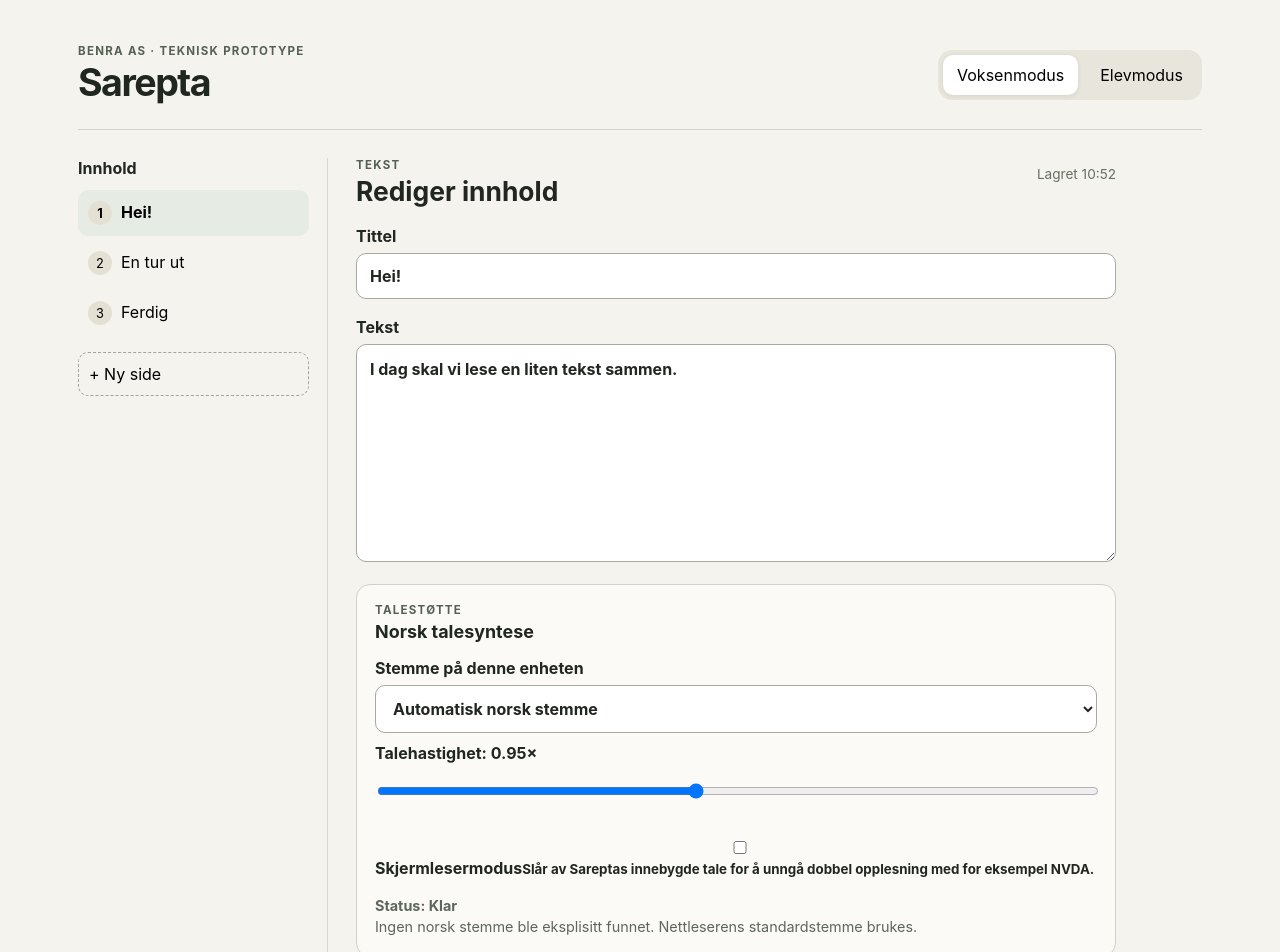
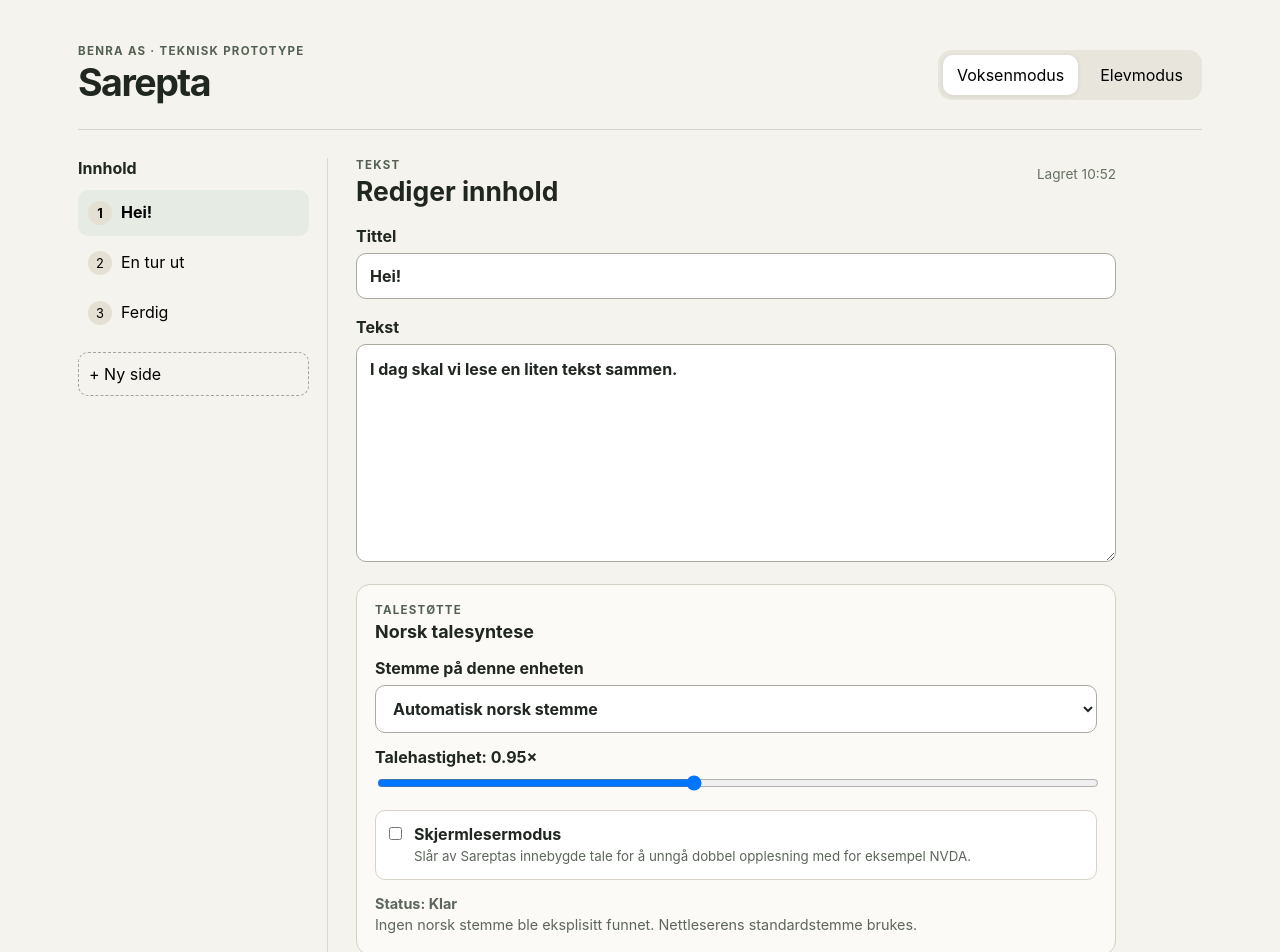
Before and after one commit to SuleBenme/benra-sarepta-prototype, a React (Vite) app in the folder frontend/: page / in a window 1280 px wide. Shown: the top 952 px of the page. Built offline with nearby package versions, Linux system fonts and the light colour scheme.

Commit message:
Style accessibility speech controls

```diff
--- a/frontend/src/styles.css
+++ b/frontend/src/styles.css
@@ -47,12 +47,27 @@ textarea { resize:vertical; line-height:1.5; }
   border-radius: 14px;
   background: #fbfaf6;
 }
-.voiceLabel { margin-bottom: 10px; }
+.voiceLabel, .rangeLabel { margin-bottom: 14px; }
+.rangeLabel input[type="range"] { padding:0; }
+.toggleRow {
+  display:flex;
+  gap:12px;
+  align-items:flex-start;
+  padding:13px;
+  margin:4px 0 14px;
+  border:1px solid #d7d2c7;
+  border-radius:10px;
+  background:#fff;
+}
+.toggleRow input { width:auto; margin:3px 0 0; }
+.toggleRow span { display:flex; flex-direction:column; gap:3px; }
+.toggleRow small { font-weight:400; color:#5d665b; line-height:1.4; }
 .speechMeta { color:#5d665b; font-size:.9rem; line-height:1.45; }
 .actions { display:flex; gap:10px; flex-wrap:wrap; }
 .actions button, .studentActions button, .backBtn {
   border:1px solid #59645a; background:#fff; padding:11px 15px; border-radius:10px; cursor:pointer; font-weight:650;
 }
+.actions button:disabled, .studentActions button:disabled { opacity:.4; cursor:not-allowed; }
 .note { margin-top:24px; padding:14px 16px; background:#ece9df; border-radius:10px; color:#50574e; line-height:1.45; font-size:.93rem; }
 .student { max-width:900px; margin:50px auto; text-align:center; }
 .progress { font-weight:700; color:#5d665b; margin-bottom:16px; }
@@ -60,11 +75,15 @@ textarea { resize:vertical; line-height:1.5; }
   background:#fff; min-height:330px; border-radius:24px; padding:54px 48px; box-shadow:0 12px 40px rgba(0,0,0,.07);
   display:flex; flex-direction:column; align-items:center; justify-content:center;
 }
-.studentCard h2 { font-size:2.5rem; margin:0 0 24px; }
-.studentCard p { font-size:1.65rem; line-height:1.55; max-width:700px; margin:0; }
+.studentCard h2 { font-size:2.2rem; margin:0 0 24px; color:#4f5b50; }
+.studentCard p { font-size:1.8rem; line-height:1.55; max-width:700px; margin:0; }
+.sentenceFocus {
+  padding:18px 22px;
+  border-radius:14px;
+  background:#f2f0e9;
+}
 .studentActions { display:flex; justify-content:center; gap:12px; margin-top:24px; flex-wrap:wrap; }
-.studentActions button { min-width:150px; font-size:1.08rem; }
-.studentActions button:disabled { opacity:.38; cursor:not-allowed; }
+.studentActions button { min-width:170px; font-size:1.08rem; }
 .studentVoice { margin-top:16px; color:#60695f; font-size:.92rem; }
 .switchHelp { margin:22px auto 18px; color:#555d53; line-height:2; }
 kbd { background:#e4e1d8; padding:3px 7px; border-radius:6px; border:1px solid #c8c3b6; }
@@ -75,6 +94,6 @@ kbd { background:#e4e1d8; padding:3px 7px; border-radius:6px; border:1px solid #
   .layout { grid-template-columns:1fr; }
   .sidebar { border-right:0; border-bottom:1px solid #ddd8cd; padding:0 0 18px; }
   .studentCard { padding:36px 22px; }
-  .studentCard h2 { font-size:2rem; }
-  .studentCard p { font-size:1.3rem; }
+  .studentCard h2 { font-size:1.8rem; }
+  .studentCard p { font-size:1.35rem; }
 }
```
